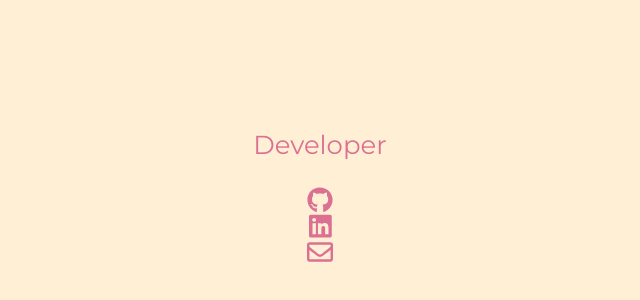
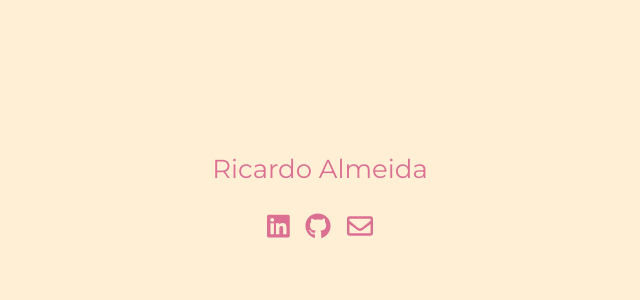
Before and after one commit to RicardoAlmeida25/personal-website, a React (Create React App) app: page / in a window 1280 px wide. Shown: the part 216-516 px from the top of the page, without its empty margins (320-960 px from the left). Built offline with nearby package versions, Linux system fonts and the light colour scheme.

Commit message:
Restructure app. Add LinkedIn, Github and email.

```diff
--- a/src/components/App.tsx
+++ /dev/null
@@ -1,20 +0,0 @@
-import React, { FunctionComponent } from 'react';
-import { AppWrapper, Header, Title } from './App.styles';
-import { FontAwesomeIcon } from '@fortawesome/react-fontawesome';
-import { faGithub, faLinkedin } from '@fortawesome/free-brands-svg-icons';
-import { faEnvelope } from '@fortawesome/free-regular-svg-icons';
-
-const App: FunctionComponent = () => {
-  return (
-    <AppWrapper>
-      <Header>
-        <Title>Developer</Title>
-        <FontAwesomeIcon icon={faGithub} color="palevioletred" />
-        <FontAwesomeIcon icon={faLinkedin} color="palevioletred" />
-        <FontAwesomeIcon icon={faEnvelope} color="palevioletred" />
-      </Header>
-    </AppWrapper>
-  );
-};
-
-export default App;
--- a/src/components/App.styles.ts
+++ b/src/components/Home/Home.styles.ts
@@ -20,3 +20,8 @@ export const Title = styled.p`
   color: palevioletred;
   font-family: 'Montserrat';
 `;
+
+export const IconsRow = styled.div`
+  display: flex;
+  flex-direction: row;
+`;
--- /dev/null
+++ b/src/components/Home/Home.tsx
@@ -0,0 +1,33 @@
+import React, { FunctionComponent } from 'react';
+import { AppWrapper, Header, Title, IconsRow } from './Home.styles';
+import { faGithub, faLinkedin } from '@fortawesome/free-brands-svg-icons';
+import { faEnvelope } from '@fortawesome/free-regular-svg-icons';
+import ProfileIcon from '../ProfileIcon';
+
+const Home: FunctionComponent = () => {
+  return (
+    <AppWrapper>
+      <Header>
+        <Title>Ricardo Almeida</Title>
+        <IconsRow>
+          <ProfileIcon
+            icon={faLinkedin}
+            href="https://www.linkedin.com/in/ricardo-almeida-507b1183"
+            target="_blank"
+          />
+          <ProfileIcon
+            icon={faGithub}
+            href="https://github.com/RicardoAlmeida25"
+            target="_blank"
+          />
+          <ProfileIcon
+            icon={faEnvelope}
+            href="mailto:ricardosaul25@gmail.com?Subject=Hi%20Ricardo!"
+          />
+        </IconsRow>
+      </Header>
+    </AppWrapper>
+  );
+};
+
+export default Home;
--- /dev/null
+++ b/src/components/Home/index.ts
@@ -0,0 +1,3 @@
+import Home from './Home';
+
+export default Home;
--- /dev/null
+++ b/src/components/ProfileIcon/ProfileIcon.styles.ts
@@ -0,0 +1,7 @@
+import styled from 'styled-components';
+
+export const StyledLink = styled.a`
+  :not(:first-child) {
+    margin-left: 16px;
+  }
+`;
--- /dev/null
+++ b/src/components/ProfileIcon/ProfileIcon.tsx
@@ -0,0 +1,18 @@
+import React, { FunctionComponent } from 'react';
+import { FontAwesomeIcon } from '@fortawesome/react-fontawesome';
+import { IconDefinition } from '@fortawesome/fontawesome-svg-core';
+import { StyledLink } from './ProfileIcon.styles';
+
+interface Props {
+  icon: IconDefinition;
+  href: string;
+  target?: string;
+}
+
+const ProfileIcon: FunctionComponent<Props> = ({ icon, href, target }) => (
+  <StyledLink href={href} {...target && { target }}>
+    <FontAwesomeIcon icon={icon} color="palevioletred" />
+  </StyledLink>
+);
+
+export default ProfileIcon;
--- /dev/null
+++ b/src/components/ProfileIcon/index.ts
@@ -0,0 +1,3 @@
+import ProfileIcon from './ProfileIcon';
+
+export default ProfileIcon;
--- a/src/index.tsx
+++ b/src/index.tsx
@@ -1,10 +1,10 @@
 import React from 'react';
 import ReactDOM from 'react-dom';
 import './index.css';
-import App from './components/App';
+import Home from './components/Home';
 import * as serviceWorker from './serviceWorker';
 
-ReactDOM.render(<App />, document.getElementById('root'));
+ReactDOM.render(<Home />, document.getElementById('root'));
 
 // If you want your app to work offline and load faster, you can change
 // unregister() to register() below. Note this comes with some pitfalls.
```
Also changed, not shown: 1 other file (tests, documents, lock files or other folders).
